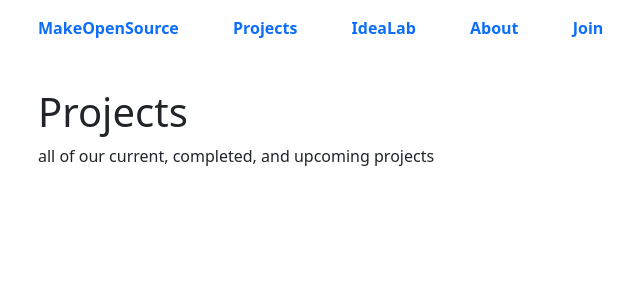
After one commit to makeopensource/makeopensource.org, a Django app: page /projects in a window 1280 px wide. The commit adds this page. Shown: the top 300 px of the page, without its empty margins (10-650 px from the left). Run offline with Django 3.2, Linux system fonts and the light colour scheme.

Commit message:
Added /projects site, and added models for projects

```diff
--- a/idealab/urls.py
+++ b/idealab/urls.py
@@ -2,5 +2,4 @@ from django.urls import path
 from . import views
 
 urlpatterns = [
-	path('', views.index, name='index'),
 ]
--- a/main/templates/base_template.html
+++ b/main/templates/base_template.html
@@ -23,12 +23,13 @@
     <!-- navigation -->
     <ul class="bar-nav my-3 mx-5">
 		<li><a href="{% url 'index' %}">MakeOpenSource</a></li>
-		<li><a href="">Projects</a></li>
+		<li><a href="{% url 'projects' %}">Projects</a></li>
 		<li><a href="">IdeaLab</a></li>
 		<li><a href="">About</a></li>
 		<li><a href="">Join</a></li>
 	</ul>
 
 	<div class="m-5">{% block content %}{% endblock %}</div>
+
   </body>
 </html>
--- /dev/null
+++ b/main/templates/projects.html
@@ -0,0 +1,8 @@
+{% extends "base_template.html" %}
+
+{% block title %}<title>MakeOpenSource Projects</title>{% endblock %}
+
+{% block content %}
+	<h1>Projects</h1>
+	<p>all of our current, completed, and upcoming projects</p>
+{% endblock %}
--- a/main/urls.py
+++ b/main/urls.py
@@ -3,4 +3,5 @@ from . import views
 
 urlpatterns = [
 	path('', views.index, name='index'),
+	path('projects', views.projects, name='projects'),
 ]
--- a/main/views.py
+++ b/main/views.py
@@ -2,3 +2,7 @@ from django.shortcuts import render
 
 def index(request):
 	return render(request, 'index.html')
+
+
+def projects(request):
+	return render(request, 'projects.html')
--- a/mos/settings.py
+++ b/mos/settings.py
@@ -27,7 +27,7 @@ BASE_DIR = Path(__file__).resolve().parent.parent
 SECRET_KEY = os.getenv('SECRET_KEY')
 
 # SECURITY WARNING: don't run with debug turned on in production!
-DEBUG = False
+DEBUG = True
 
 ALLOWED_HOSTS = []
 
--- a/mos/urls.py
+++ b/mos/urls.py
@@ -22,7 +22,6 @@ from django.conf.urls.static import static
 
 urlpatterns = [
     path('admin/', admin.site.urls),
-	path('main/', include('main.urls')),
-	path('', RedirectView.as_view(url='main/', permanent=True)),
+	path('', include('main.urls')),
 	path('idealab/', include('idealab.urls')),
 ] + static(settings.STATIC_URL, document_root=settings.STATIC_ROOT)
```
Also changed, not shown: main/models.py (+24 -1 lines), main/migrations/0001_initial.py (added), 1 other file.
